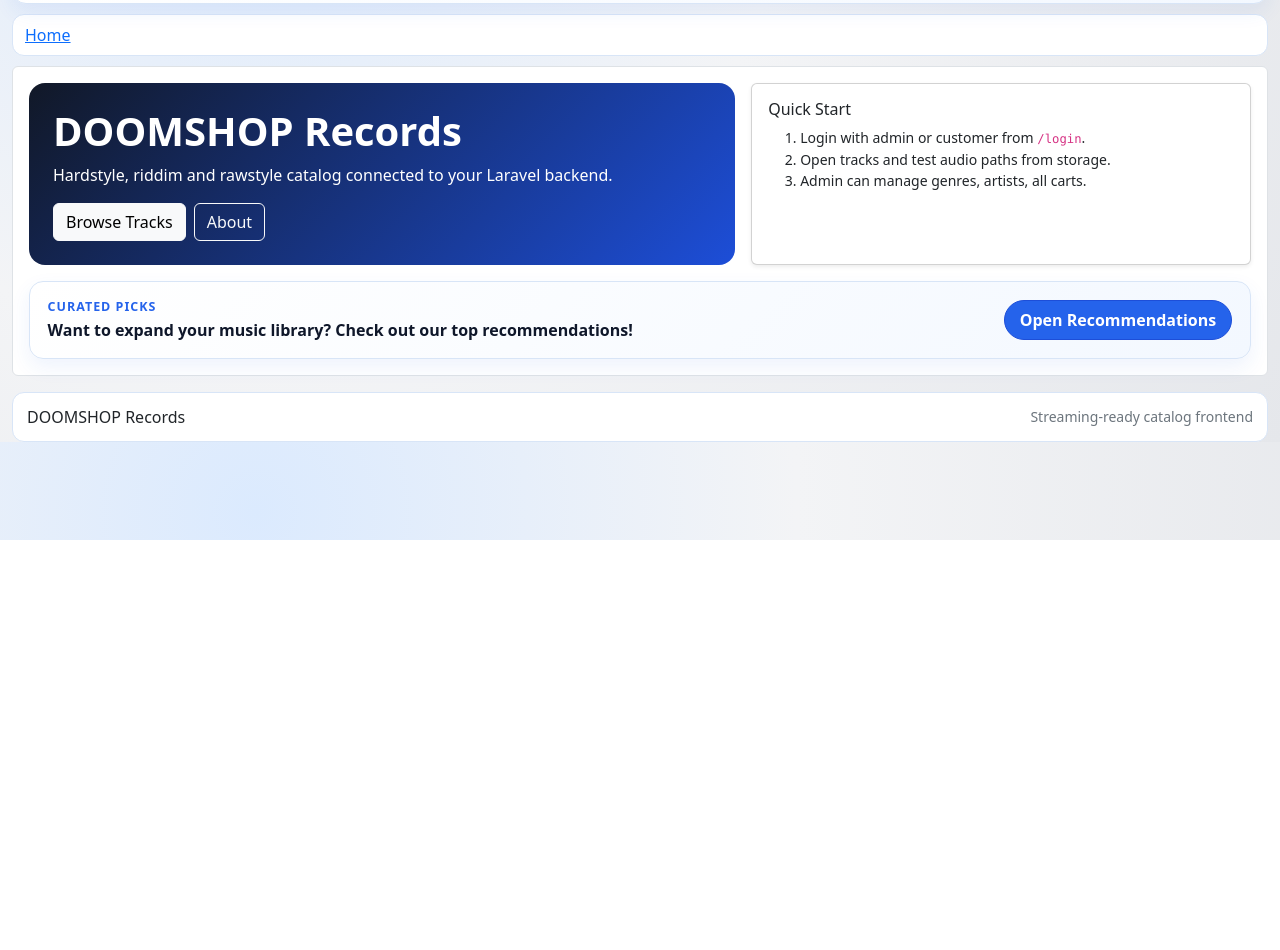
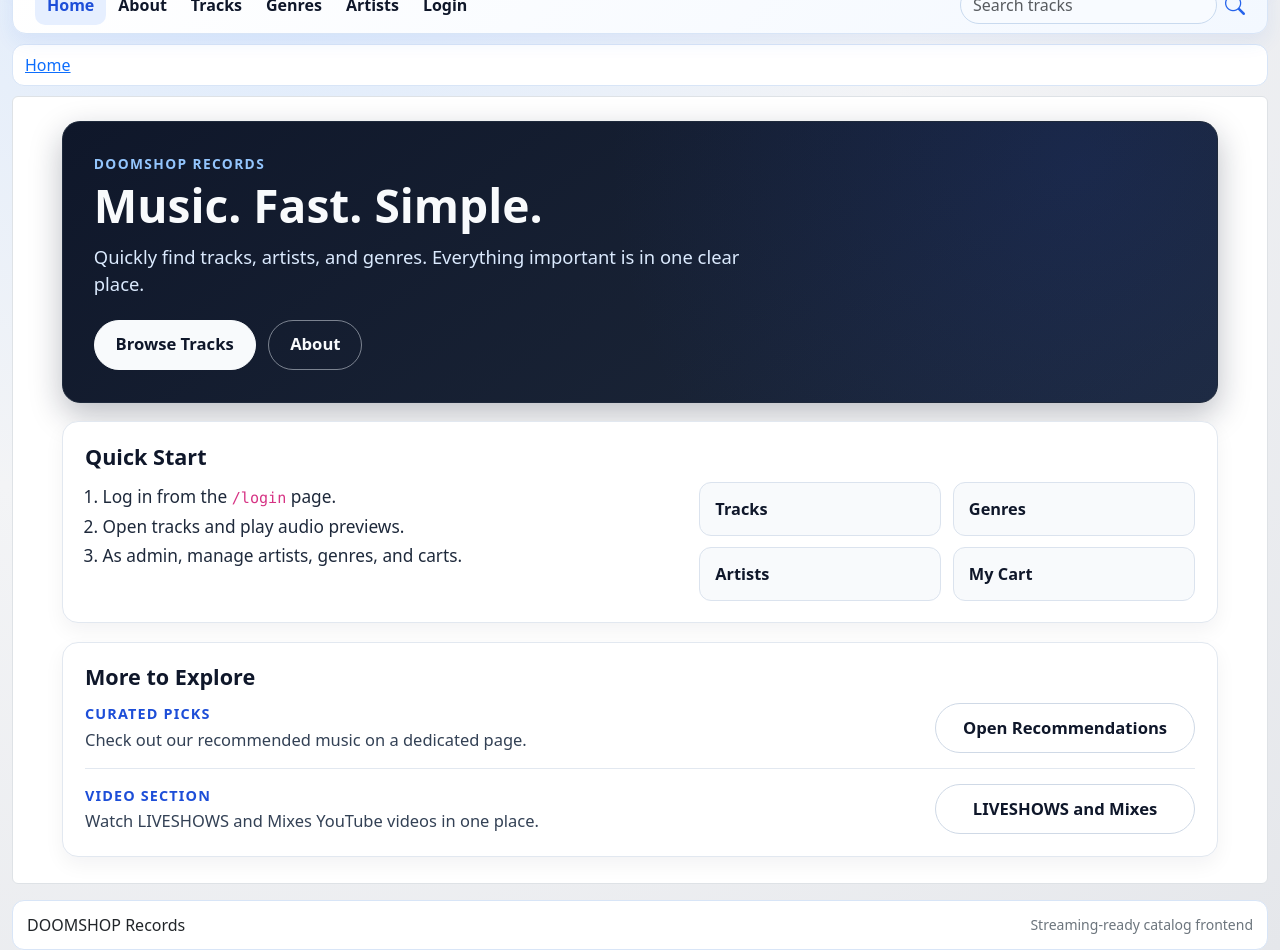
Before and after one commit to neritinc/DOOMSHOP-music, a Vue app in the folder client/: page / in a window 1280 px wide. Shown: the part 260-1210 px from the top of the page. Before the commit the page ends 800 px from the top, so only its background shows below. Built offline with nearby package versions, Linux system fonts and the light colour scheme.

Commit message:
design update

```diff
--- a/client/src/App.vue
+++ b/client/src/App.vue
@@ -25,6 +25,6 @@ export default {
 
 <style scoped>
 .app-shell {
-  max-width: 1280px;
+  max-width: 1600px;
 }
 </style>
--- a/client/src/components/Layout/Header.vue
+++ b/client/src/components/Layout/Header.vue
@@ -63,8 +63,8 @@
 }
 
 .header-logo {
-  width: 150px;
-  height: 150px;
+  width: 180px;
+  height: 180px;
   object-fit: contain;
   justify-self: center;
   filter: drop-shadow(0 10px 18px rgba(37, 99, 235, 0.2));
--- a/client/src/router/index.js
+++ b/client/src/router/index.js
@@ -11,6 +11,7 @@ const routes = [
   { path: "/artists", name: "artists", component: () => import("../views/ArtistsView.vue"), meta: { title: "Artists", breadcrumb: "Artists", roles: [1, 2] } },
   { path: "/artists/:id/tracks", name: "artist-tracks", component: () => import("../views/ArtistTracksView.vue"), meta: { title: "Artist Tracks", breadcrumb: "Artist Tracks", roles: [1, 2] } },
   { path: "/recommendations", name: "recommendations", component: () => import("../views/MusicRecommendations.vue"), meta: { title: "Recommendations", breadcrumb: "Recommendations" } },
+  { path: "/liveshows-mixes", name: "liveshows-mixes", component: () => import("../views/LiveshowsMixesView.vue"), meta: { title: "LIVESHOWS and Mixes", breadcrumb: "LIVESHOWS and Mixes" } },
   { path: "/my-cart", name: "my-cart", component: () => import("../views/MyCartView.vue"), meta: { title: "My Cart", breadcrumb: "My Cart", roles: [1, 2] } },
   { path: "/admin-carts", name: "admin-carts", component: () => import("../views/AdminCartsView.vue"), meta: { title: "All Carts", breadcrumb: "All Carts", roles: [1] } },
   { path: "/:pathMatch(.*)*", name: "not-found", component: () => import("../views/404.vue"), meta: { title: "404", breadcrumb: "404" } },
--- a/client/src/views/HomeView.vue
+++ b/client/src/views/HomeView.vue
@@ -1,39 +1,61 @@
 <template>
-  <div class="row g-3">
-    <div class="col-lg-7">
-      <div class="p-4 rounded-4 hero-panel">
-        <h2 class="display-6 fw-bold mb-2">DOOMSHOP Records</h2>
-        <p class="mb-3">Hardstyle, riddim and rawstyle catalog connected to your Laravel backend.</p>
-        <div class="d-flex gap-2">
-          <RouterLink class="btn btn-light" to="/tracks">Browse Tracks</RouterLink>
-          <RouterLink class="btn btn-outline-light" to="/about">About</RouterLink>
+  <main class="home-shell">
+    <section class="hero-card">
+      <p class="hero-label">DOOMSHOP Records</p>
+      <h1 class="hero-title">Music. Fast. Simple.</h1>
+      <p class="hero-description">
+        Quickly find tracks, artists, and genres. Everything important is in one clear place.
+      </p>
+      <div class="hero-cta">
+        <RouterLink class="btn btn-primary-clean" to="/tracks">Browse Tracks</RouterLink>
+        <RouterLink class="btn btn-ghost-clean" to="/about">About</RouterLink>
+      </div>
+    </section>
+
+    <section class="panel-card">
+      <div class="section-head">
+        <h2 class="section-title">Quick Start</h2>
+      </div>
+      <div class="split-grid">
+        <ol class="clean-list mb-0">
+          <li>Log in from the <code>/login</code> page.</li>
+          <li>Open tracks and play audio previews.</li>
+          <li>As admin, manage artists, genres, and carts.</li>
+        </ol>
+        <div class="quick-links">
+          <RouterLink class="quick-link" to="/tracks">Tracks</RouterLink>
+          <RouterLink class="quick-link" to="/genres">Genres</RouterLink>
+          <RouterLink class="quick-link" to="/artists">Artists</RouterLink>
+          <RouterLink class="quick-link" to="/my-cart">My Cart</RouterLink>
         </div>
       </div>
-    </div>
+    </section>
 
-    <div class="col-lg-5">
-      <div class="card shadow-sm h-100">
-        <div class="card-body">
-          <h3 class="h6">Quick Start</h3>
-          <ol class="small mb-0">
-            <li>Login with admin or customer from <code>/login</code>.</li>
-            <li>Open tracks and test audio paths from storage.</li>
-            <li>Admin can manage genres, artists, all carts.</li>
-          </ol>
+    <section class="panel-card" aria-label="Discover more">
+      <div class="section-head">
+        <h2 class="section-title">More to Explore</h2>
+      </div>
+      <div class="action-rows">
+        <div class="action-row">
+          <div>
+            <p class="action-label">Curated Picks</p>
+            <p class="action-text mb-0">Check out our recommended music on a dedicated page.</p>
+          </div>
+          <RouterLink class="btn btn-outline-clean" to="/recommendations">Open Recommendations</RouterLink>
+        </div>
+
+        <div class="row-divider"></div>
+
+        <div class="action-row">
+          <div>
+            <p class="action-label">Video Section</p>
+            <p class="action-text mb-0">Watch LIVESHOWS and Mixes YouTube videos in one place.</p>
+          </div>
+          <RouterLink class="btn btn-outline-clean" to="/liveshows-mixes">LIVESHOWS and Mixes</RouterLink>
         </div>
       </div>
-    </div>
-
-    <div class="col-12">
-      <section class="recommendation-item" aria-label="Recommendations">
-        <div class="recommendation-copy">
-          <p class="recommendation-kicker">Curated Picks</p>
-          <p class="recommendation-text mb-0">Want to expand your music library? Check out our top recommendations!</p>
-        </div>
-        <RouterLink class="btn recommendation-btn" to="/recommendations">Open Recommendations</RouterLink>
-      </section>
-    </div>
-  </div>
+    </section>
+  </main>
 </template>
 
 <script>
@@ -41,51 +63,206 @@ export default {};
 </script>
 
 <style scoped>
-.recommendation-item {
+.home-shell {
+  max-width: 1160px;
+  margin: 0 auto;
+  padding: 0.5rem 0.15rem 0.6rem;
+  display: grid;
+  gap: 1.15rem;
+}
+
+.hero-card {
+  border-radius: 18px;
+  padding: 2rem 1.9rem;
+  background:
+    radial-gradient(circle at 88% 15%, rgba(30, 64, 175, 0.18), transparent 45%),
+    linear-gradient(145deg, #0f172a 0%, #1e293b 100%);
+  border: 1px solid #1e293b;
+  color: #f8fafc;
+  box-shadow: 0 12px 32px rgba(15, 23, 42, 0.28);
+}
+
+.hero-label {
+  margin: 0 0 0.4rem;
+  font-size: 0.86rem;
+  letter-spacing: 0.1em;
+  text-transform: uppercase;
+  font-weight: 700;
+  color: #93c5fd;
+}
+
+.hero-title {
+  margin: 0;
+  font-size: clamp(2.2rem, 3.6vw, 3.1rem);
+  line-height: 1.08;
+  font-weight: 900;
+}
+
+.hero-description {
+  margin: 0.75rem 0 0;
+  max-width: 64ch;
+  color: #dbeafe;
+  line-height: 1.5;
+  font-size: 1.15rem;
+}
+
+.hero-cta {
+  display: flex;
+  flex-wrap: wrap;
+  gap: 0.8rem;
+  margin-top: 1.35rem;
+}
+
+.btn-primary-clean,
+.btn-ghost-clean,
+.btn-outline-clean {
+  border-radius: 999px;
+  padding: 0.72rem 1.3rem;
+  font-weight: 700;
+  font-size: 1.04rem;
+}
+
+.btn-primary-clean {
+  background: #f8fafc;
+  color: #0f172a;
+  border: 1px solid #f8fafc;
+}
+
+.btn-primary-clean:hover {
+  background: #e2e8f0;
+  color: #0f172a;
+}
+
+.btn-ghost-clean {
+  background: transparent;
+  color: #f8fafc;
+  border: 1px solid rgba(226, 232, 240, 0.5);
+}
+
+.btn-ghost-clean:hover {
+  background: rgba(226, 232, 240, 0.12);
+  color: #f8fafc;
+}
+
+.panel-card {
+  border-radius: 16px;
+  border: 1px solid #e2e8f0;
+  background: #ffffff;
+  box-shadow: 0 8px 20px rgba(15, 23, 42, 0.05);
+  padding: 1.35rem;
+}
+
+.section-head {
+  margin-bottom: 0.8rem;
+}
+
+.section-title {
+  margin: 0;
+  font-size: 1.35rem;
+  color: #0f172a;
+  font-weight: 800;
+}
+
+.split-grid {
+  display: grid;
+  gap: 1.2rem;
+  grid-template-columns: 1.2fr 1fr;
+}
+
+.clean-list {
+  margin: 0;
+  padding-left: 1.1rem;
+  color: #1e293b;
+  line-height: 1.7;
+  font-size: 1.08rem;
+}
+
+.quick-links {
+  display: grid;
+  gap: 0.7rem;
+  grid-template-columns: repeat(2, minmax(0, 1fr));
+}
+
+.quick-link {
+  text-decoration: none;
+  border-radius: 12px;
+  padding: 0.85rem 0.95rem;
+  font-weight: 700;
+  font-size: 1.02rem;
+  color: #0f172a;
+  border: 1px solid #dbe3ee;
+  background: #f8fafc;
+}
+
+.quick-link:hover {
+  background: #f1f5f9;
+  color: #0f172a;
+}
+
+.action-rows {
+  display: flex;
+  flex-direction: column;
+  gap: 0.95rem;
+}
+
+.action-row {
   display: flex;
   flex-wrap: wrap;
   align-items: center;
   justify-content: space-between;
-  gap: 0.8rem;
-  border-radius: 14px;
-  padding: 1rem 1.1rem;
-  border: 1px solid #d8e5f7;
-  background: linear-gradient(135deg, #ffffff 0%, #f3f8ff 100%);
-  box-shadow: 0 8px 20px rgba(37, 99, 235, 0.08);
+  gap: 1rem;
 }
 
-.recommendation-kicker {
+.row-divider {
+  height: 1px;
+  background: #e2e8f0;
+}
+
+.action-label {
   margin: 0 0 0.2rem;
-  font-size: 0.78rem;
+  font-size: 0.9rem;
   font-weight: 700;
   letter-spacing: 0.08em;
   text-transform: uppercase;
-  color: #2563eb;
+  color: #1d4ed8;
 }
 
-.recommendation-text {
-  color: #0f172a;
-  font-weight: 600;
-  line-height: 1.35;
+.action-text {
+  color: #334155;
+  font-weight: 500;
+  line-height: 1.5;
+  max-width: 64ch;
+  font-size: 1.03rem;
 }
 
-.recommendation-btn {
-  border-radius: 999px;
-  padding: 0.45rem 0.95rem;
-  background: #2563eb;
-  color: #fff;
-  border: 1px solid #1d4ed8;
-  font-weight: 700;
+.btn-outline-clean {
+  background: #ffffff;
+  color: #0f172a;
+  border: 1px solid #cfd9e6;
+  min-width: 260px;
+  text-align: center;
 }
 
-.recommendation-btn:hover {
-  background: #1d4ed8;
-  color: #fff;
+.btn-outline-clean:hover {
+  background: #f8fafc;
+  color: #0f172a;
 }
 
 @media (max-width: 767px) {
-  .recommendation-item {
+  .home-shell {
+    padding-inline: 0;
+  }
+
+  .split-grid {
+    grid-template-columns: 1fr;
+  }
+
+  .action-row {
     align-items: flex-start;
+  }
+
+  .quick-links {
+    grid-template-columns: 1fr;
   }
 }
 </style>
--- /dev/null
+++ b/client/src/views/LiveshowsMixesView.vue
@@ -0,0 +1,71 @@
+<template>
+  <section class="liveshows-page">
+    <div class="header-box">
+      <h2 class="mb-1">LIVESHOWS and Mixes</h2>
+      <p class="mb-0">Official YouTube videos</p>
+    </div>
+
+    <div class="video-grid">
+      <article class="video-card">
+        <div class="video-wrap">
+          <iframe
+            src="https://www.youtube.com/embed/3BrZlwqYCIc?si=ATvbleQDqUGmfbwu"
+            title="YouTube video player"
+            frameborder="0"
+            allow="accelerometer; autoplay; clipboard-write; encrypted-media; gyroscope; picture-in-picture; web-share"
+            referrerpolicy="strict-origin-when-cross-origin"
+            allowfullscreen
+          ></iframe>
+        </div>
+      </article>
+    </div>
+  </section>
+</template>
+
+<script>
+export default {};
+</script>
+
+<style scoped>
+.liveshows-page {
+  display: flex;
+  flex-direction: column;
+  gap: 1rem;
+}
+
+.header-box {
+  border-radius: 14px;
+  padding: 1rem 1.1rem;
+  border: 1px solid #d8e5f7;
+  background: linear-gradient(135deg, #ffffff 0%, #f3f8ff 100%);
+  box-shadow: 0 8px 20px rgba(37, 99, 235, 0.08);
+}
+
+.video-grid {
+  display: grid;
+  grid-template-columns: 1fr;
+  gap: 1rem;
+}
+
+.video-card {
+  border-radius: 14px;
+  border: 1px solid #d8e5f7;
+  background: #fff;
+  padding: 0.8rem;
+  box-shadow: 0 8px 20px rgba(37, 99, 235, 0.08);
+}
+
+.video-wrap {
+  position: relative;
+  width: 100%;
+  padding-top: 56.25%;
+}
+
+.video-wrap iframe {
+  position: absolute;
+  inset: 0;
+  width: 100%;
+  height: 100%;
+  border-radius: 10px;
+}
+</style>
```
